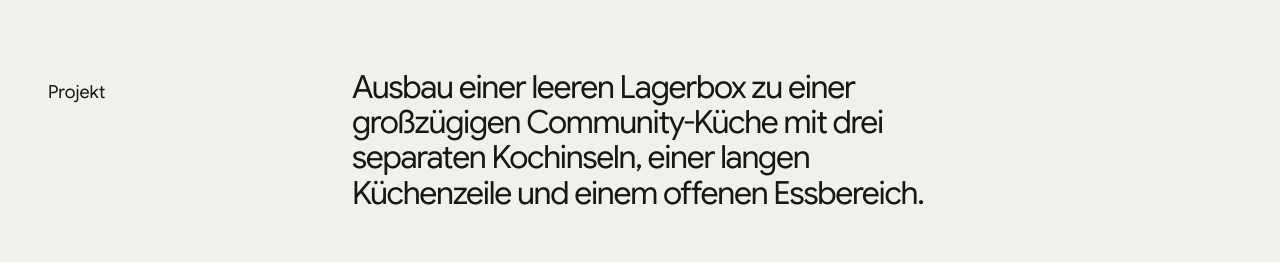
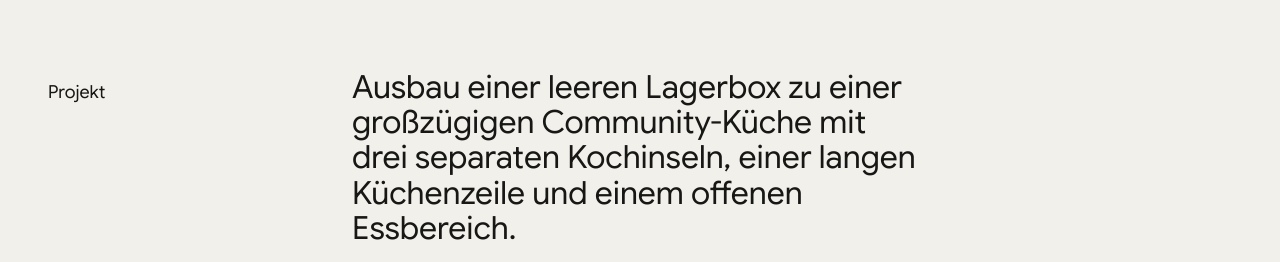
Before and after one commit to brandonhaslegs/studio-tegel, a Next.js app: page /projects/community-kitchen in a window 1280 px wide. Shown: the part 690-952 px from the top of the page. Built offline with nearby package versions, Linux system fonts and the light colour scheme.

Commit message:
Remove middle text letter spacing

```diff
--- a/src/app/globals.css
+++ b/src/app/globals.css
@@ -129,7 +129,7 @@ a { color: inherit; text-decoration: none; }
 .middle-text {
   font-size: 20px;
   font-weight: 400;
-  letter-spacing: -0.04em;
+  letter-spacing: normal;
   line-height: 1.1;
 }
 
```
